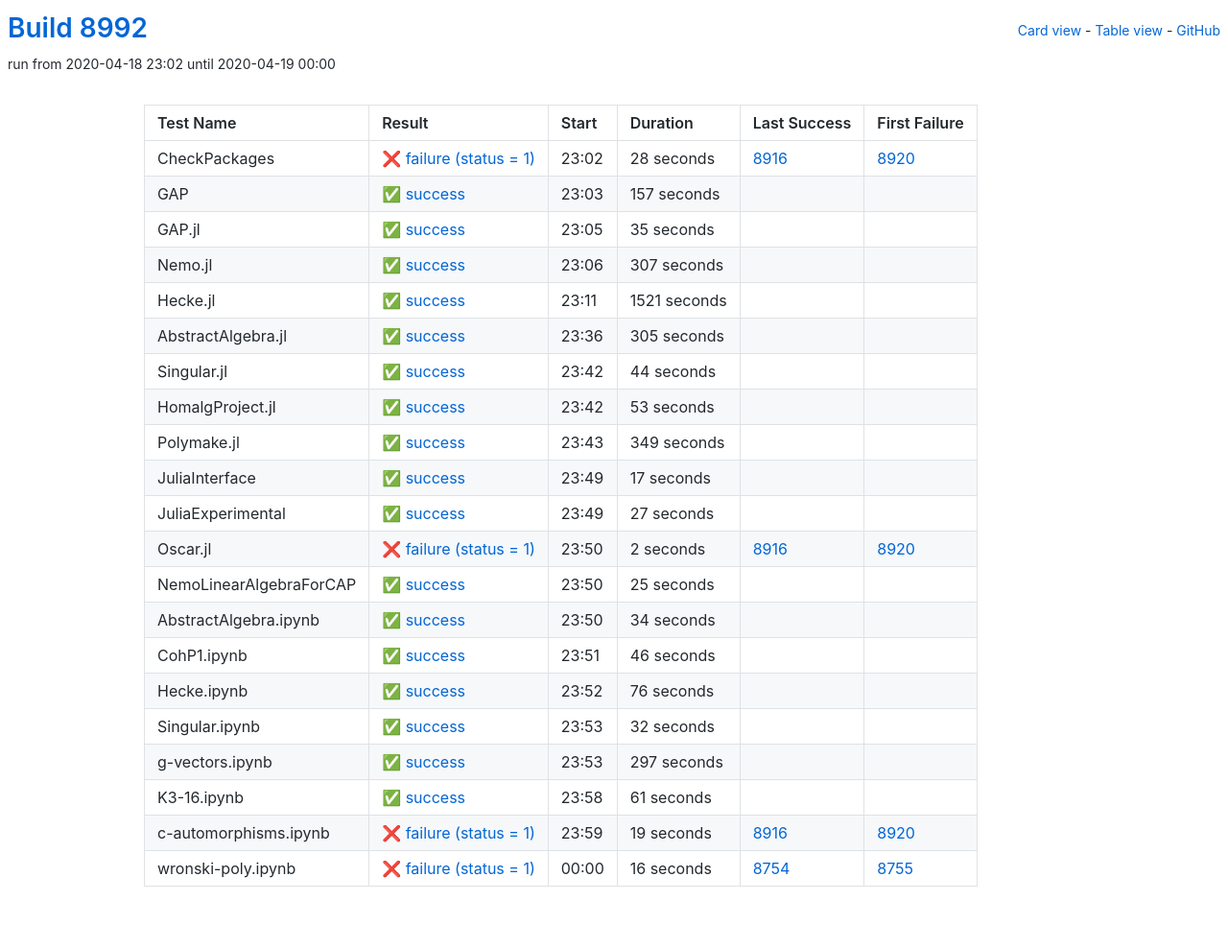
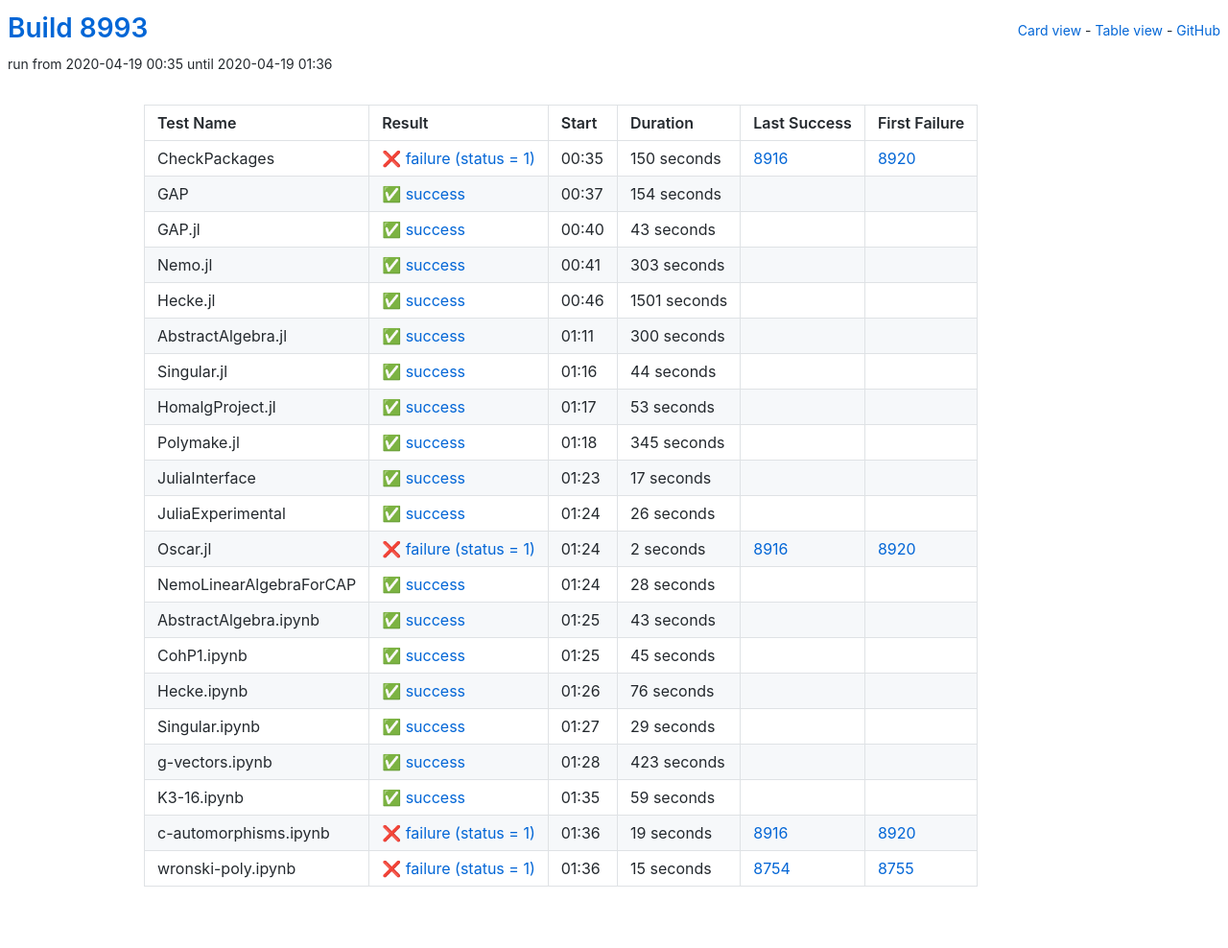
Before and after one commit to oscar-system/oscar-ci-status, a Jekyll site: the page built from table.html, in a window 1280 px wide. Shown: the whole page at 96% size. Built offline with Jekyll 4.4.1, drawn with Linux system fonts in a browser that asks for light colours.

Commit message:
Build 8993

```diff
--- a/_data/ci.yml
+++ b/_data/ci.yml
@@ -1,71 +1,71 @@
-build: 8992
-build_url: https://oscarci.mathematik.uni-kl.de/job/oscar/8992/
+build: 8993
+build_url: https://oscarci.mathematik.uni-kl.de/job/oscar/8993/
 job: oscar
 tests:
-- duration: 28
+- duration: 150
   exitcode: 1
   first_failure: 8920
   first_failure_url: https://oscarci.mathematik.uni-kl.de/job/oscar/8920/
   last_success: 8916
   last_success_url: https://oscarci.mathematik.uni-kl.de/job/oscar/8916/
-  log: https://oscarci.mathematik.uni-kl.de/job/oscar/8992/artifact/logs/build-8992/CheckPackages.log
+  log: https://oscarci.mathematik.uni-kl.de/job/oscar/8993/artifact/logs/build-8993/CheckPackages.log
   name: CheckPackages
-  start: 2020-04-18 23:02
+  start: 2020-04-19 00:35
   status: failure
   success: false
-- duration: 157
+- duration: 154
   exitcode: 0
   first_failure: false
   first_failure_url: null
   last_success: false
   last_success_url: null
-  log: https://oscarci.mathematik.uni-kl.de/job/oscar/8992/artifact/logs/build-8992/GAP.log
+  log: https://oscarci.mathematik.uni-kl.de/job/oscar/8993/artifact/logs/build-8993/GAP.log
   name: GAP
-  start: 2020-04-18 23:03
+  start: 2020-04-19 00:37
   status: success
   success: true
-- duration: 35
+- duration: 43
   exitcode: 0
   first_failure: false
   first_failure_url: null
   last_success: false
   last_success_url: null
-  log: https://oscarci.mathematik.uni-kl.de/job/oscar/8992/artifact/logs/build-8992/GAP.jl.log
+  log: https://oscarci.mathematik.uni-kl.de/job/oscar/8993/artifact/logs/build-8993/GAP.jl.log
   name: GAP.jl
-  start: 2020-04-18 23:05
+  start: 2020-04-19 00:40
   status: success
   success: true
-- duration: 307
+- duration: 303
   exitcode: 0
   first_failure: false
   first_failure_url: null
   last_success: false
   last_success_url: null
-  log: https://oscarci.mathematik.uni-kl.de/job/oscar/8992/artifact/logs/build-8992/Nemo.jl.log
+  log: https://oscarci.mathematik.uni-kl.de/job/oscar/8993/artifact/logs/build-8993/Nemo.jl.log
   name: Nemo.jl
-  start: 2020-04-18 23:06
+  start: 2020-04-19 00:41
   status: success
   success: true
-- duration: 1521
+- duration: 1501
   exitcode: 0
   first_failure: false
   first_failure_url: null
   last_success: false
   last_success_url: null
-  log: https://oscarci.mathematik.uni-kl.de/job/oscar/8992/artifact/logs/build-8992/Hecke.jl.log
+  log: https://oscarci.mathematik.uni-kl.de/job/oscar/8993/artifact/logs/build-8993/Hecke.jl.log
   name: Hecke.jl
-  start: 2020-04-18 23:11
+  start: 2020-04-19 00:46
   status: success
   success: true
-- duration: 305
+- duration: 300
   exitcode: 0
   first_failure: false
   first_failure_url: null
   last_success: false
   last_success_url: null
-  log: https://oscarci.mathematik.uni-kl.de/job/oscar/8992/artifact/logs/build-8992/AbstractAlgebra.jl.log
+  log: https://oscarci.mathematik.uni-kl.de/job/oscar/8993/artifact/logs/build-8993/AbstractAlgebra.jl.log
   name: AbstractAlgebra.jl
-  start: 2020-04-18 23:36
+  start: 2020-04-19 01:11
   status: success
   success: true
 - duration: 44
@@ -74,9 +74,9 @@ tests:
   first_failure_url: null
   last_success: false
   last_success_url: null
-  log: https://oscarci.mathematik.uni-kl.de/job/oscar/8992/artifact/logs/build-8992/Singular.jl.log
+  log: https://oscarci.mathematik.uni-kl.de/job/oscar/8993/artifact/logs/build-8993/Singular.jl.log
   name: Singular.jl
-  start: 2020-04-18 23:42
+  start: 2020-04-19 01:16
   status: success
   success: true
 - duration: 53
@@ -85,20 +85,20 @@ tests:
   first_failure_url: null
   last_success: false
   last_success_url: null
-  log: https://oscarci.mathematik.uni-kl.de/job/oscar/8992/artifact/logs/build-8992/HomalgProject.jl.log
+  log: https://oscarci.mathematik.uni-kl.de/job/oscar/8993/artifact/logs/build-8993/HomalgProject.jl.log
   name: HomalgProject.jl
-  start: 2020-04-18 23:42
+  start: 2020-04-19 01:17
   status: success
   success: true
-- duration: 349
+- duration: 345
   exitcode: 0
   first_failure: false
   first_failure_url: null
   last_success: false
   last_success_url: null
-  log: https://oscarci.mathematik.uni-kl.de/job/oscar/8992/artifact/logs/build-8992/Polymake.jl.log
+  log: https://oscarci.mathematik.uni-kl.de/job/oscar/8993/artifact/logs/build-8993/Polymake.jl.log
   name: Polymake.jl
-  start: 2020-04-18 23:43
+  start: 2020-04-19 01:18
   status: success
   success: true
 - duration: 17
@@ -107,20 +107,20 @@ tests:
   first_failure_url: null
   last_success: false
   last_success_url: null
-  log: https://oscarci.mathematik.uni-kl.de/job/oscar/8992/artifact/logs/build-8992/JuliaInterface.log
+  log: https://oscarci.mathematik.uni-kl.de/job/oscar/8993/artifact/logs/build-8993/JuliaInterface.log
   name: JuliaInterface
-  start: 2020-04-18 23:49
+  start: 2020-04-19 01:23
   status: success
   success: true
-- duration: 27
+- duration: 26
   exitcode: 0
   first_failure: false
   first_failure_url: null
   last_success: false
   last_success_url: null
-  log: https://oscarci.mathematik.uni-kl.de/job/oscar/8992/artifact/logs/build-8992/JuliaExperimental.log
+  log: https://oscarci.mathematik.uni-kl.de/job/oscar/8993/artifact/logs/build-8993/JuliaExperimental.log
   name: JuliaExperimental
-  start: 2020-04-18 23:49
+  start: 2020-04-19 01:24
   status: success
   success: true
 - duration: 2
@@ -129,42 +129,42 @@ tests:
   first_failure_url: https://oscarci.mathematik.uni-kl.de/job/oscar/8920/
   last_success: 8916
   last_success_url: https://oscarci.mathematik.uni-kl.de/job/oscar/8916/
-  log: https://oscarci.mathematik.uni-kl.de/job/oscar/8992/artifact/logs/build-8992/Oscar.jl.log
+  log: https://oscarci.mathematik.uni-kl.de/job/oscar/8993/artifact/logs/build-8993/Oscar.jl.log
   name: Oscar.jl
-  start: 2020-04-18 23:50
+  start: 2020-04-19 01:24
   status: failure
   success: false
-- duration: 25
+- duration: 28
   exitcode: 0
   first_failure: false
   first_failure_url: null
   last_success: false
   last_success_url: null
-  log: https://oscarci.mathematik.uni-kl.de/job/oscar/8992/artifact/logs/build-8992/NemoLinearAlgebraForCAP.log
+  log: https://oscarci.mathematik.uni-kl.de/job/oscar/8993/artifact/logs/build-8993/NemoLinearAlgebraForCAP.log
   name: NemoLinearAlgebraForCAP
-  start: 2020-04-18 23:50
+  start: 2020-04-19 01:24
   status: success
   success: true
-- duration: 34
+- duration: 43
   exitcode: 0
   first_failure: false
   first_failure_url: null
   last_success: false
   last_success_url: null
-  log: https://oscarci.mathematik.uni-kl.de/job/oscar/8992/artifact/logs/build-8992/AbstractAlgebra.ipynb.log
+  log: https://oscarci.mathematik.uni-kl.de/job/oscar/8993/artifact/logs/build-8993/AbstractAlgebra.ipynb.log
   name: AbstractAlgebra.ipynb
-  start: 2020-04-18 23:50
+  start: 2020-04-19 01:25
   status: success
   success: true
-- duration: 46
+- duration: 45
   exitcode: 0
   first_failure: false
   first_failure_url: null
   last_success: false
   last_success_url: null
-  log: https://oscarci.mathematik.uni-kl.de/job/oscar/8992/artifact/logs/build-8992/CohP1.ipynb.log
+  log: https://oscarci.mathematik.uni-kl.de/job/oscar/8993/artifact/logs/build-8993/CohP1.ipynb.log
   name: CohP1.ipynb
-  start: 2020-04-18 23:51
+  start: 2020-04-19 01:25
   status: success
   success: true
 - duration: 76
@@ -173,42 +173,42 @@ tests:
   first_failure_url: null
   last_success: false
   last_success_url: null
-  log: https://oscarci.mathematik.uni-kl.de/job/oscar/8992/artifact/logs/build-8992/Hecke.ipynb.log
+  log: https://oscarci.mathematik.uni-kl.de/job/oscar/8993/artifact/logs/build-8993/Hecke.ipynb.log
   name: Hecke.ipynb
-  start: 2020-04-18 23:52
+  start: 2020-04-19 01:26
   status: success
   success: true
-- duration: 32
+- duration: 29
   exitcode: 0
   first_failure: false
   first_failure_url: null
   last_success: false
   last_success_url: null
-  log: https://oscarci.mathematik.uni-kl.de/job/oscar/8992/artifact/logs/build-8992/Singular.ipynb.log
+  log: https://oscarci.mathematik.uni-kl.de/job/oscar/8993/artifact/logs/build-8993/Singular.ipynb.log
   name: Singular.ipynb
-  start: 2020-04-18 23:53
+  start: 2020-04-19 01:27
   status: success
   success: true
-- duration: 297
+- duration: 423
   exitcode: 0
   first_failure: false
   first_failure_url: null
   last_success: false
   last_success_url: null
-  log: https://oscarci.mathematik.uni-kl.de/job/oscar/8992/artifact/logs/build-8992/g-vectors.ipynb.log
+  log: https://oscarci.mathematik.uni-kl.de/job/oscar/8993/artifact/logs/build-8993/g-vectors.ipynb.log
   name: g-vectors.ipynb
-  start: 2020-04-18 23:53
+  start: 2020-04-19 01:28
   status: success
   success: true
-- duration: 61
+- duration: 59
   exitcode: 0
   first_failure: false
   first_failure_url: null
   last_success: false
   last_success_url: null
-  log: https://oscarci.mathematik.uni-kl.de/job/oscar/8992/artifact/logs/build-8992/K3-16.ipynb.log
+  log: https://oscarci.mathematik.uni-kl.de/job/oscar/8993/artifact/logs/build-8993/K3-16.ipynb.log
   name: K3-16.ipynb
-  start: 2020-04-18 23:58
+  start: 2020-04-19 01:35
   status: success
   success: true
 - duration: 19
@@ -217,19 +217,19 @@ tests:
   first_failure_url: https://oscarci.mathematik.uni-kl.de/job/oscar/8920/
   last_success: 8916
   last_success_url: https://oscarci.mathematik.uni-kl.de/job/oscar/8916/
-  log: https://oscarci.mathematik.uni-kl.de/job/oscar/8992/artifact/logs/build-8992/c-automorphisms.ipynb.log
+  log: https://oscarci.mathematik.uni-kl.de/job/oscar/8993/artifact/logs/build-8993/c-automorphisms.ipynb.log
   name: c-automorphisms.ipynb
-  start: 2020-04-18 23:59
+  start: 2020-04-19 01:36
   status: failure
   success: false
-- duration: 16
+- duration: 15
   exitcode: 1
   first_failure: 8755
   first_failure_url: https://oscarci.mathematik.uni-kl.de/job/oscar/8755/
   last_success: 8754
   last_success_url: https://oscarci.mathematik.uni-kl.de/job/oscar/8754/
-  log: https://oscarci.mathematik.uni-kl.de/job/oscar/8992/artifact/logs/build-8992/wronski-poly.ipynb.log
+  log: https://oscarci.mathematik.uni-kl.de/job/oscar/8993/artifact/logs/build-8993/wronski-poly.ipynb.log
   name: wronski-poly.ipynb
-  start: 2020-04-19 00:00
+  start: 2020-04-19 01:36
   status: failure
   success: false
```
Also changed, not shown: README.md.
